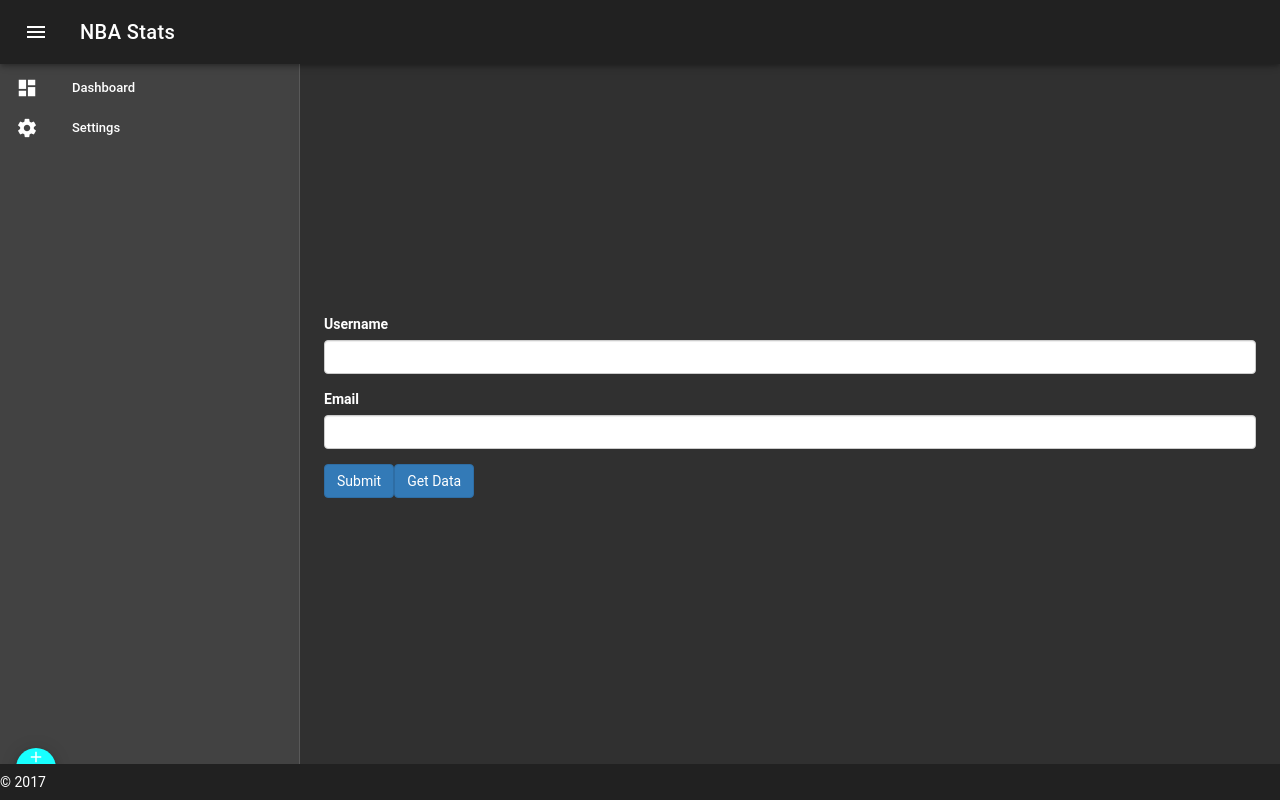
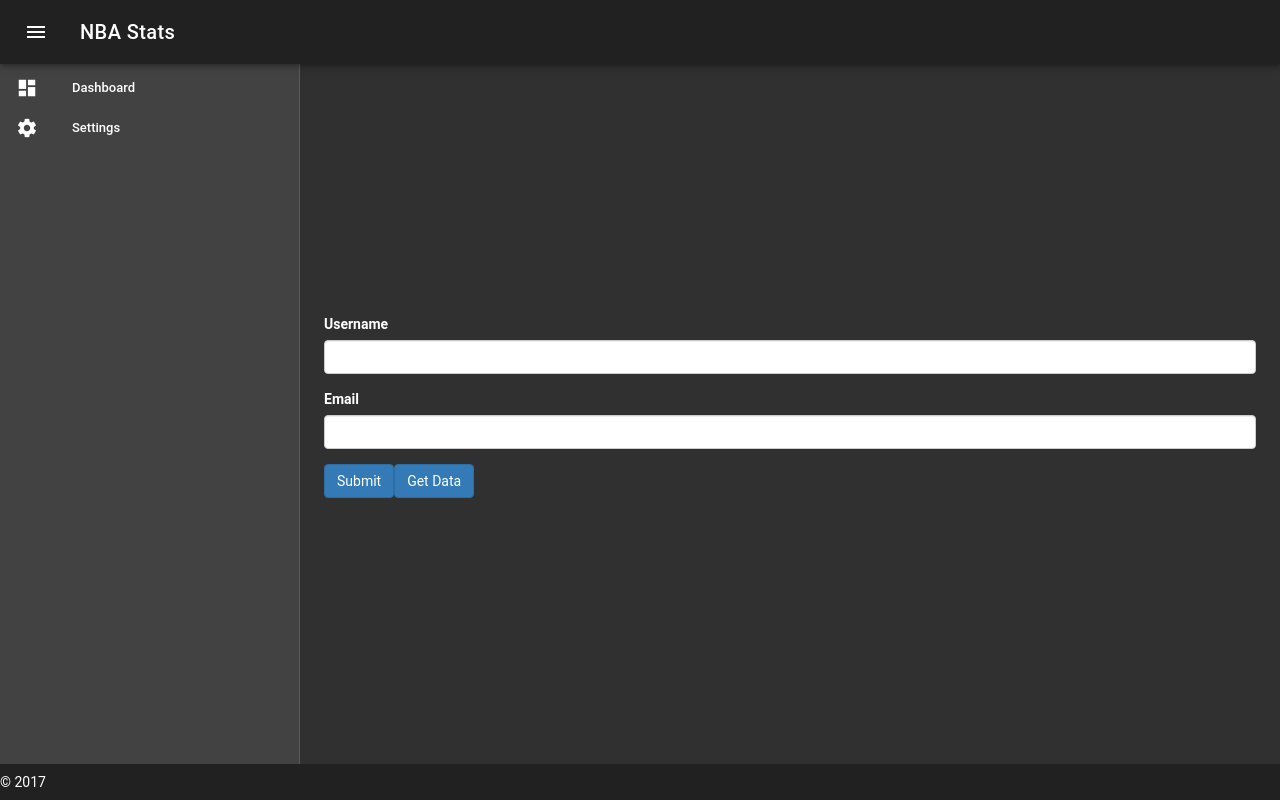
Before and after one commit to BenDixon311/Pokemon-Site, a Vue app: page / in a window 1280 px wide. Built offline with nearby package versions, Linux system fonts and the light colour scheme; a small style sheet from the web is missing; a web font is replaced by a local one; what nba, vue-resource would draw is missing.

Commit message:
Update App.vue

```diff
--- a/src/App.vue
+++ b/src/App.vue
@@ -23,17 +23,7 @@
             <v-list-tile-title>Settings</v-list-tile-title>
           </v-list-tile-content>
         </v-list-tile>
-        <v-btn
-              fab
-              small
-              color="cyan accent-2"
-              bottom
-              left
-              absolute
-              @click="dialog = !dialog"
-            >
-             <v-icon>add</v-icon>
-            </v-btn>
+
       </v-list>
     </v-navigation-drawer>
     <v-toolbar app fixed clipped-left>
```
